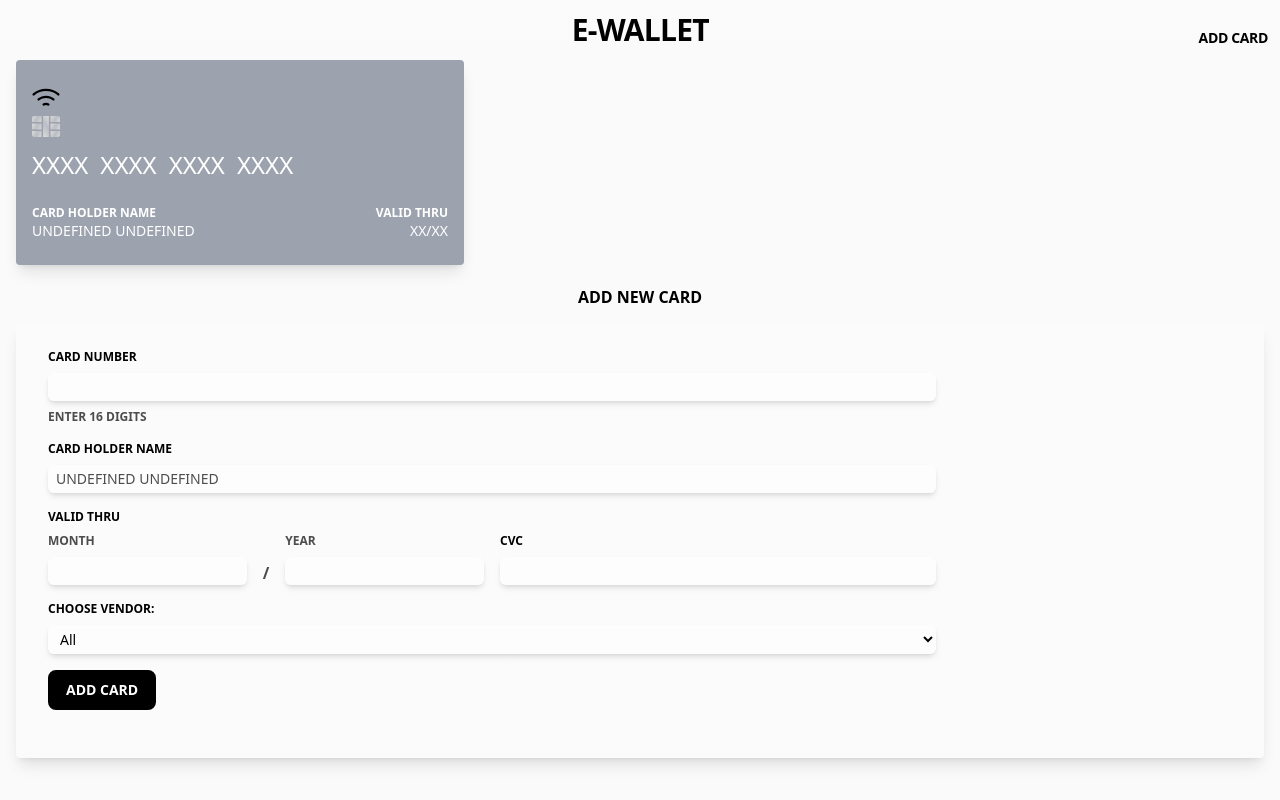
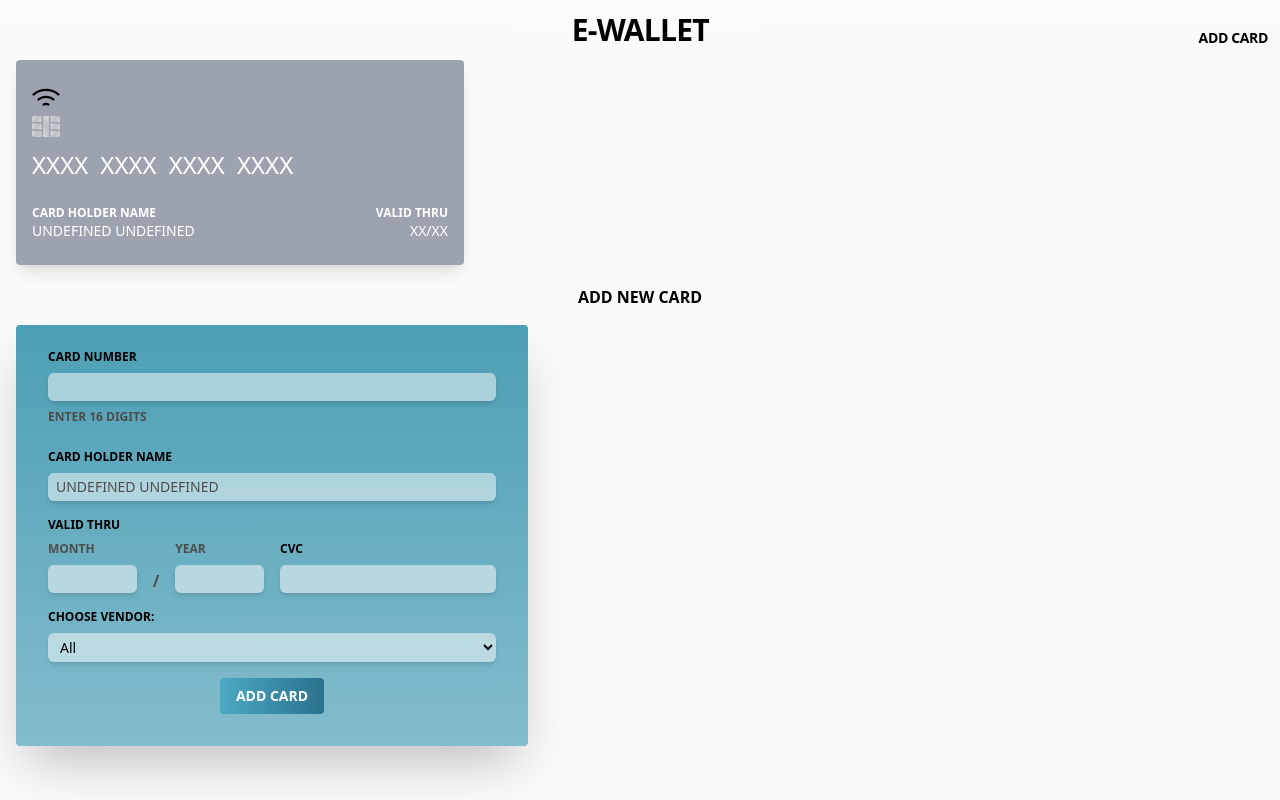
Before and after one commit to stinanerin/e-wallet, a React (Vite) app: page /add in a window 1280 px wide. Built offline with nearby package versions, Linux system fonts and the light colour scheme.

Commit message:
Add button component and some styling

```diff
--- /dev/null
+++ b/src/components/Button.jsx
@@ -0,0 +1,26 @@
+export const Button = ({ onClick, type, children, disabled }) => {
+    let buttonClasses = "uppercase font-bold text-sm py-2 px-4 rounded w-max ";
+
+    switch (type) {
+        case "primary":
+            buttonClasses +=
+                " text-white bg-gradient-to-r from-primary-400 to-primary-600 hover:from-primary-600 hover:to-primary-900 active:from-primary-600 active:to-primary-800 focus:from-primary-600 focus:to-primary-800 focus:outline-none focus:ring focus:ring-primary-200";
+            break;
+        case "secondary":
+            buttonClasses +=
+                " border-2 border-primary-800 text-primary-800 hover:bg-primary-100 active:bg-primary-100 focus:bg-primary-10 focus:outline-none focus:ring focus:ring-primary-400";
+            break;
+        default:
+            break;
+    }
+
+    if (disabled) {
+        buttonClasses += " opacity-50 cursor-not-allowed ";
+    }
+
+    return (
+        <button onClick={onClick} className={buttonClasses} disabled={disabled}>
+            {children}
+        </button>
+    );
+};
--- a/src/components/DropDown.jsx
+++ b/src/components/DropDown.jsx
@@ -16,7 +16,7 @@ export const DropDown = ({ optionsObj, isReq, setSelectedValue }) => {
             </label>
             <select
                 id={`filterBy${filter}`}
-                className="rounded-md bg-elem_bg py-1 px-2 w-full sm:w-3/4 text-text text-sm shadow-md"
+                className="rounded-md bg-elem_bg py-1 px-2 w-full text-text text-sm shadow-md"
                 onChange={handleFilter}
                 required={isReq}
             >
--- a/src/components/Form.jsx
+++ b/src/components/Form.jsx
@@ -3,6 +3,8 @@ import { cardVendors } from "../config/cardVendors";
 import { useSelector } from "react-redux";
 
 import { blockInvalidChar } from "../utils/helpers/";
+
+import { Button } from "./Button";
 
 export const Form = ({ formData, setFormData, handleSubmit }) => {
     const {
@@ -40,11 +42,12 @@ export const Form = ({ formData, setFormData, handleSubmit }) => {
     };
 
     return (
+        <div className="bg-primary-500 shadow-2xl rounded max-w-lg ">
             <form
                 onSubmit={handleSubmit}
-            className="bg-gradient-to-b from-transparent-1 to-transparent-0 shadow-lg rounded px-8 pt-6 pb-8 my-4 "
+                className="flex flex-col  gap-4 bg-gradient-to-t from-transparent-2 to-transparent-0  px-8 pt-6 pb-8 my-4 "
             >
-            <div className="mb-4">
+                <div>
                     <label
                         htmlFor="cardNumber"
                         className="block uppercase text-text-default text-xs font-bold mb-2 "
@@ -55,9 +58,13 @@ export const Form = ({ formData, setFormData, handleSubmit }) => {
                         id="cardNumber"
                         type="text"
                         value={formData.cardNum.join("")}
-                    className="rounded-md bg-elem_bg py-1 px-2  w-full sm:w-3/4 text-text-default text-sm shadow-md"
+                        className="rounded-md bg-elem_bg py-1 px-2  w-full  text-text-default text-sm shadow-md"
                         onChange={(e) => {
-                        handleInputValidation(e.target.value, 16, "cardNum");
+                            handleInputValidation(
+                                e.target.value,
+                                16,
+                                "cardNum"
+                            );
                         }}
                         required
                     />
@@ -68,7 +75,7 @@ export const Form = ({ formData, setFormData, handleSubmit }) => {
                         enter 16 digits
                     </p>
                 </div>
-            <div className="mb-4">
+                <div>
                     <label
                         htmlFor="cardHolder"
                         className="block uppercase text-text-default text-xs font-bold mb-2 "
@@ -79,14 +86,15 @@ export const Form = ({ formData, setFormData, handleSubmit }) => {
                         id="cardHolder"
                         type="text"
                         value={first + " " + last}
-                    className="uppercase text-sm rounded-md bg-elem_bg py-1 px-2  w-full sm:w-3/4 text-text-low-contrast  shadow-md"
+                        className="uppercase text-sm rounded-md bg-elem_bg py-1 px-2  w-full  text-text-low-contrast  shadow-md"
                         disabled
                     />
                 </div>
+                <div>
                     <p className="block uppercase text-text-default text-xs font-bold mb-2 ">
                         Valid thru
                     </p>
-            <div className=" flex gap-4 items-end mb-4 sm:w-3/4">
+                    <div className=" flex gap-4 items-end ">
                         <div className="flex gap-4 items-end w-full">
                             <div>
                                 <label
@@ -110,7 +118,9 @@ export const Form = ({ formData, setFormData, handleSubmit }) => {
                                     }}
                                 />
                             </div>
-                    <p className="text-text-low-contrast font-bold">/</p>
+                            <p className="text-text-low-contrast font-bold">
+                                /
+                            </p>
                             <div>
                                 <label
                                     htmlFor="yearPicker"
@@ -149,11 +159,17 @@ export const Form = ({ formData, setFormData, handleSubmit }) => {
                                 maxLength={3}
                                 value={formData.cardCvc.join("")}
                                 onChange={(e) => {
-                            handleInputValidation(e.target.value, 3, "cardCvc");
+                                    handleInputValidation(
+                                        e.target.value,
+                                        3,
+                                        "cardCvc"
+                                    );
                                 }}
                             />
                         </div>
                     </div>
+                </div>
+                <div>
                     <DropDown
                         optionsObj={{
                             filter: "Choose vendor",
@@ -164,9 +180,11 @@ export const Form = ({ formData, setFormData, handleSubmit }) => {
                             setFormData({ ...formData, cardVendor: value })
                         }
                     />
-            <button className="block bg-black px-4 py-2 border-2 border-black rounded-lg uppercase text-text-contrast text-sm font-bold my-4 hover:bg-text-contrast hover:text-text-default hover:border-text">
-                Add card
-            </button>
+                </div>
+                <div className="self-center">
+                    <Button type="primary">Add card</Button>
+                </div>
             </form>
+        </div>
     );
 };
--- a/src/features/cards/CardWrapper.jsx
+++ b/src/features/cards/CardWrapper.jsx
@@ -3,6 +3,8 @@ import { CreditCard } from "./CreditCard";
 import { setActiveCard, delCard } from "./cardsSlice";
 
 import { useDispatch, useSelector } from "react-redux";
+
+import { Button } from "../../components/Button";
 
 export const CardWrapper = ({ arr, user }) => {
     const dispatch = useDispatch();
@@ -30,14 +32,21 @@ export const CardWrapper = ({ arr, user }) => {
                     <div key={card.id}>
                         <CreditCard {...card} user={user} />
                         <div className="flex gap-10">
-                            <button
+                            <Button
+                                type="primary"
                                 onClick={() => dispatch(setActiveCard(card.id))}
                             >
-                                Set as active card {card.id}
-                            </button>
-                            <button onClick={() => dispatch(delCard(card.id))}>
-                                Del card
-                            </button>
+                                {" "}
+                                Activate card
+                            </Button>
+
+                            <Button
+                                type="secondary"
+                                onClick={() => dispatch(delCard(card.id))}
+                            >
+                                {" "}
+                                Delete
+                            </Button>
                         </div>
                     </div>
                 );
--- a/tailwind.config.js
+++ b/tailwind.config.js
@@ -21,7 +21,19 @@ export default {
                 },
                 elem_bg: "hsl(var(--color-text-contrast) / 0.5)",
                 border: "hsl(var(--color-elem-border) / <alpha-value>)",
-                primary: "hsl(var(--color-primary) / <alpha-value>)",
+                primary: {
+                    50: "hsl(var(--color-primary-50) / <alpha-value>)",
+                    100: "hsl(var(--color-primary-100) / <alpha-value>)",
+                    200: "hsl(var(--color-primary-200) / <alpha-value>)",
+                    300: "hsl(var(--color-primary-300) / <alpha-value>)",
+                    400: "hsl(var(--color-primary-400) / <alpha-value>)",
+                    500: "hsl(var(--color-primary-500) / <alpha-value>)",
+                    600: "hsl(var(--color-primary-600) / <alpha-value>)",
+                    700: "hsl(var(--color-primary-700) / <alpha-value>)",
+                    800: "hsl(var(--color-primary-800) / <alpha-value>)",
+                    900: "hsl(var(--color-primary-900) / <alpha-value>)",
+                    950: "hsl(var(--color-primary-950) / <alpha-value>)",
+                },
                 secondary: "hsl(var(--color-secondary) / <alpha-value>)",
                 warning: "hsl(var(--color-warning) / <alpha-value>)",
                 // warning_contrast:
```
Lines whose indentation alone changed are shown as unchanged.
